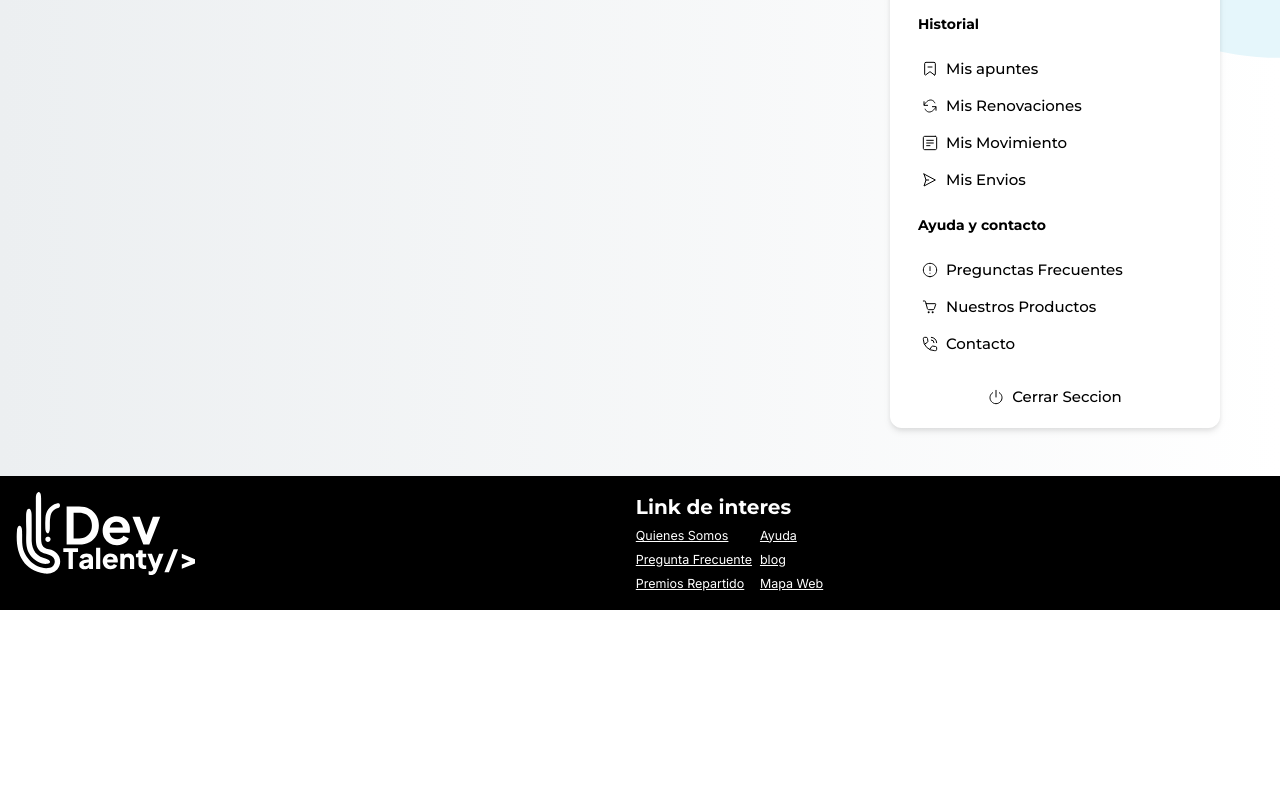
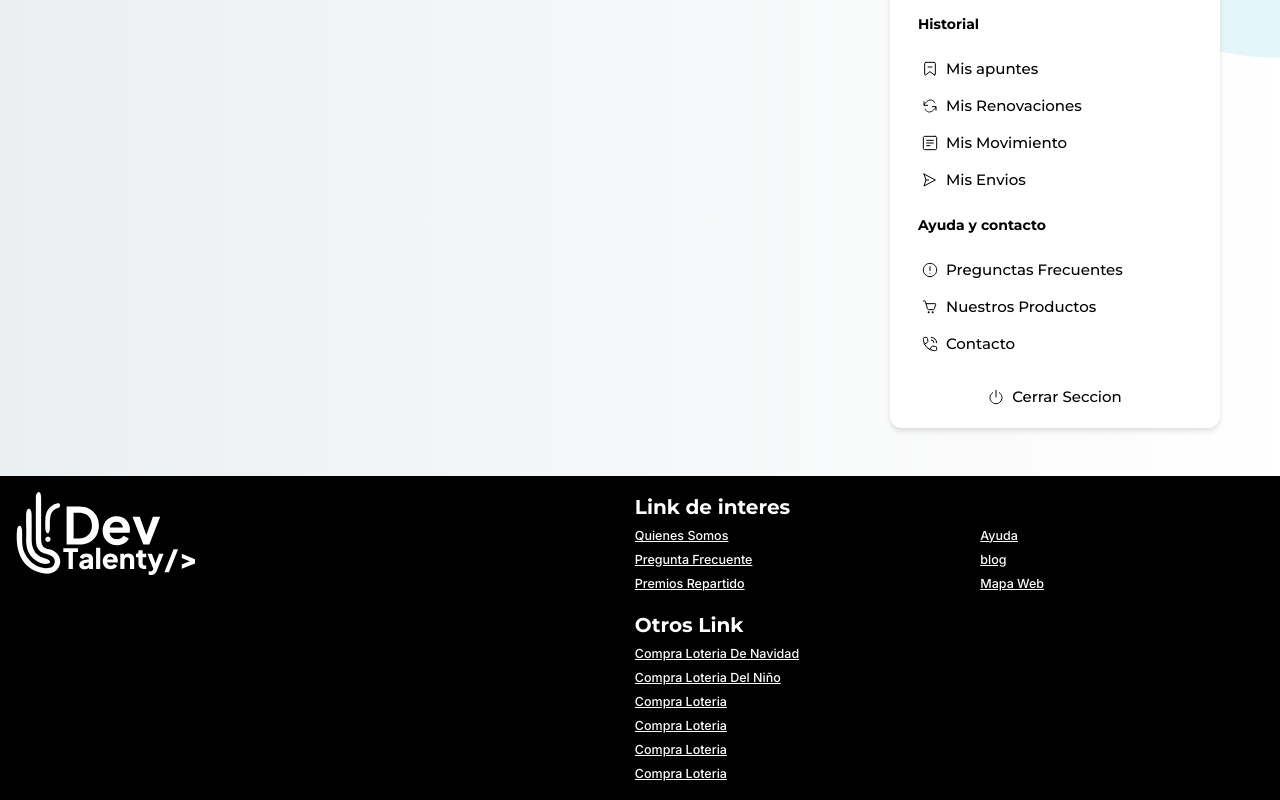
Before and after one commit to angeleesc/pulpo-line-challenger-2, a Next.js app: page / in a window 1280 px wide. Shown: the part 542-1342 px from the top of the page. Before the commit the page ends 1152 px from the top, so only its background shows below. Built offline with nearby package versions, Linux system fonts and the light colour scheme.

Commit message:
configuracion de footer

```diff
--- a/src/app/component/footer/Footer.tsx
+++ b/src/app/component/footer/Footer.tsx
@@ -9,7 +9,7 @@ export default function Footer() {
       <div className="h-full flex-grow min-w-[300px]">
         <LogoDevTalenti />
       </div>
-      <div className="flex-grow flex min-w-[300px]">
+      <div className="flex-grow min-w-[300px]">
         <div className="footer-secctions">
           <h3>Link de interes</h3>
           <div className="flex">
@@ -25,6 +25,18 @@ export default function Footer() {
             </ul>
           </div>
         </div>
+        <div className="footer-secctions mt-4">
+            <h3>Otros Link</h3>
+            <ul className="footer-list">
+                <FooterLink href={"/"}>Compra Loteria De Navidad</FooterLink>
+                <FooterLink href={"/"}>Compra Loteria Del Niño</FooterLink>
+                <FooterLink href={"/"}>Compra Loteria</FooterLink>
+                <FooterLink href={"/"}>Compra Loteria</FooterLink>
+                <FooterLink href={"/"}>Compra Loteria</FooterLink>
+                <FooterLink href={"/"}>Compra Loteria</FooterLink>
+
+            </ul>
+        </div>
       </div>
     </footer>
   );
--- a/src/app/component/footer/footer.scss
+++ b/src/app/component/footer/footer.scss
@@ -9,7 +9,7 @@
 
 
         .footer-link {
-            @apply text-white text-[12.5px] transition-colors underline;
+            @apply text-white text-[12.5px] font-medium transition-colors underline;
         }
     }
 }
```
